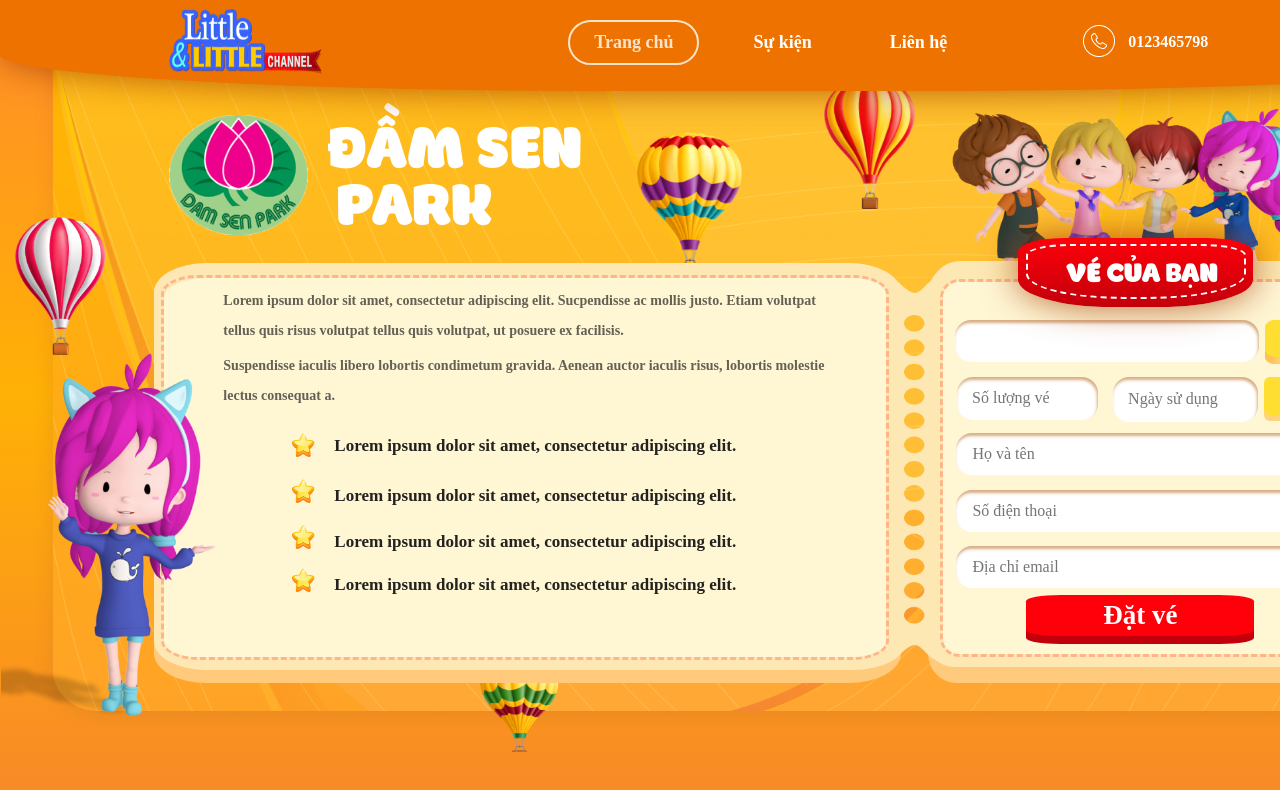
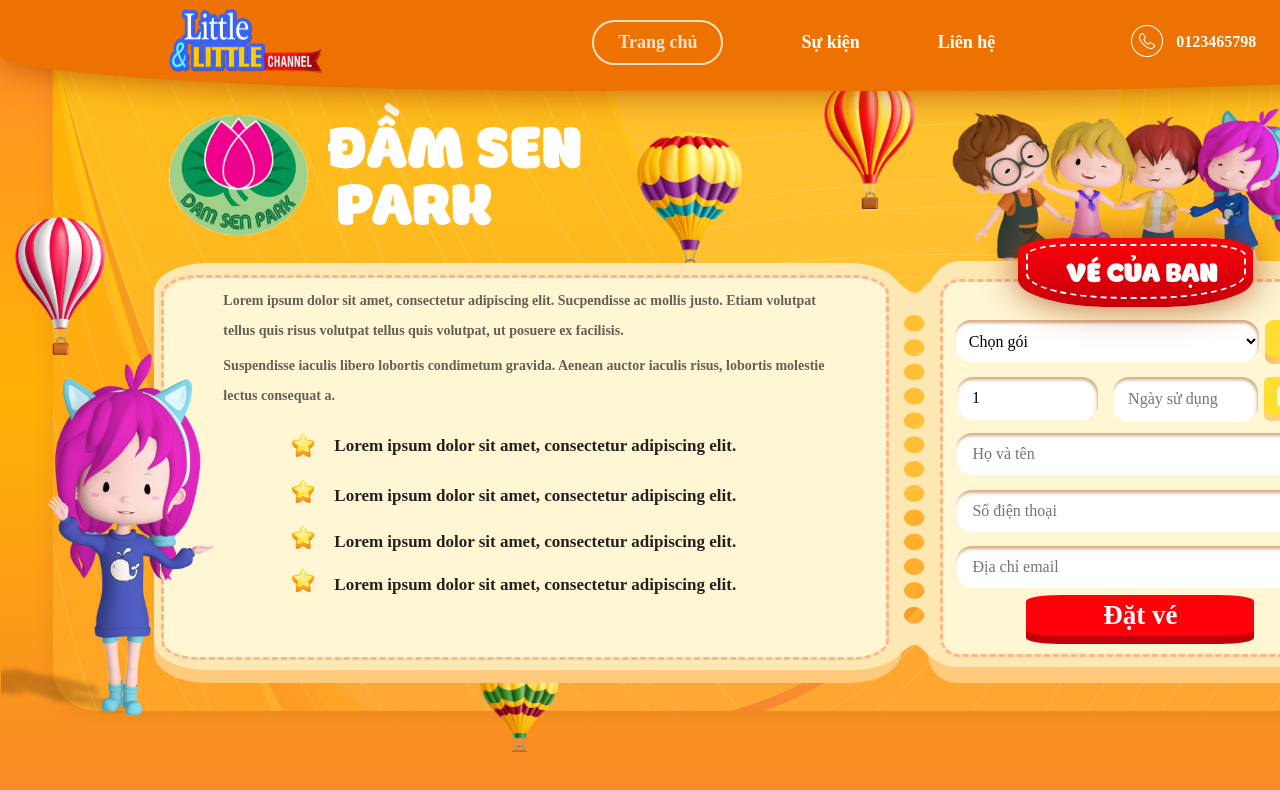
Before and after one commit to PTieng/Project2, a React (Create React App) app: page / in a window 1280 px wide. Shown: the top 790 px of the page. Built offline with nearby package versions, Linux system fonts and the light colour scheme; a web font is replaced by a local one.

Commit message:
get data form firebase in payment success

```diff
--- a/src/App.css
+++ b/src/App.css
@@ -72,7 +72,8 @@
     align-items: center;
 }
 
-.active {
+
+.text-decoration-none.active {
     display: flex;
     padding: 10px 24px;
     align-items: flex-start;
@@ -81,9 +82,19 @@
     border: 2px solid var(--w, #FFF);
     gap: 10px;
     opacity: 0.800000011920929;
-    margin-left: 30px;
-
-}
+
+
+}
+
+.header ul {
+    margin-top: -10px;
+
+}
+
+
+
+/* active */
+/* .text-decoration-none .active {} */
 
 .nav-item {
     display: flex;
@@ -536,7 +547,7 @@
     box-shadow: -1px 3px 3px 0px rgba(178, 91, 11, 0.50) inset;
     border: none;
     outline: none;
-    padding: 15px;
+    padding-left: 10px;
 
 }
 
@@ -818,6 +829,8 @@
     top: 37%;
     left: 55px;
 }
+
+
 
 .input-contact-email {
     display: flex;
@@ -1513,6 +1526,13 @@
     transition: transform 0.3s ease, box-shadow 0.3s ease;
 }
 
+.payment .date {
+    position: absolute;
+    top: 55%;
+    right: 10%;
+    z-index: 5;
+}
+
 .payment .box-title-right {
     position: absolute;
     z-index: 5;
@@ -1764,9 +1784,10 @@
 }
 
 .calendar {
-    width: 30px;
-    height: 30px;
-    margin-right: 15px !important;
+    width: 25px;
+    height: 25px;
+    margin-left: -16%;
+    z-index: 5;
 }
 
 .payment .form-input-left-1 .label {
--- a/src/components/Header.tsx
+++ b/src/components/Header.tsx
@@ -1,8 +1,10 @@
 import React from "react";
-import { Link } from "react-router-dom";
+import { Link, useLocation } from "react-router-dom";
 import logo from "../image/logo.png";
 import phone from "../image/frame_21.png";
 const Header = () => {
+  const location = useLocation();
+
   return (
     <div>
       <div className="header">
@@ -13,18 +15,33 @@
           <div className="group-1 d-flex">
             <nav className="navbar">
               <ul className="list-unstyled d-flex">
-                <li className="nav-item active">
-                  <Link to="/" className="text-decoration-none">
+                <li className="nav-item ">
+                  <Link
+                    to="/"
+                    className={`text-decoration-none ${
+                      location.pathname === "/" ? "active" : ""
+                    }`}
+                  >
                     Trang chủ
                   </Link>
                 </li>
                 <li className="nav-item ">
-                  <Link to="/event" className="text-decoration-none">
+                  <Link
+                    to="/event"
+                    className={`text-decoration-none ${
+                      location.pathname === "/event" ? "active" : ""
+                    }`}
+                  >
                     Sự kiện
                   </Link>
                 </li>
                 <li className="nav-item">
-                  <Link to="/contact" className="text-decoration-none">
+                  <Link
+                    to="/contact"
+                    className={`text-decoration-none ${
+                      location.pathname === "/contact" ? "active" : ""
+                    }`}
+                  >
                     Liên hệ
                   </Link>
                 </li>
--- a/src/pages/Home.tsx
+++ b/src/pages/Home.tsx
@@ -1,7 +1,6 @@
-import { CalendarOutlined } from "@ant-design/icons";
 import { DatePicker, Button } from "antd";
 import dayjs from "dayjs";
-import React, { useRef, useState } from "react";
+import React, { useState, createContext } from "react";
 import ballon1 from "../image/img_ballon1.png";
 import ballon2 from "../image/img_ballon2.png";
 import img3 from "../image/img3.png";
@@ -16,11 +15,63 @@
 import input1 from "../image/icon-input1.png";
 import arrowIcon from "../image/arrowIcon.png";
 import start from "../image/star.png";
+import calendarImg from "../image/calendar.png";
+import { useDispatch } from "react-redux";
+import { HomeInput } from "../redux/slice/homeSlice";
+
+import { useNavigate } from "react-router-dom";
+
+export const FormDataContext = createContext<HomeInput | null>(null);
+
 const Home = () => {
-  const [date, setDate] = useState("");
+  const [date, setDate] = useState<string>("");
+  const navigate = useNavigate();
+  const [formData, setFormData] = useState<HomeInput>({
+    packages: "",
+    name: "",
+    quantity: "1",
+    price: 90,
+    email: "",
+    phone: "",
+    date: "",
+  });
+  const dispatch: any = useDispatch();
 
-  const handleDateChange = (e: any) => {
-    setDate(dayjs(e).format("DD/MM/YYYY"));
+  const handleChange = (e: any) => {
+    setFormData({
+      ...formData,
+      // date: date,
+      [e.target.name]: e.target.value,
+    });
+  };
+
+  const handleSubmit = () => {
+    navigate(
+      `/payment?packages=${encodeURIComponent(
+        formData.packages
+      )}&name=${encodeURIComponent(
+        formData.name
+      )}&quantity=${encodeURIComponent(
+        formData.quantity
+      )}&price=${encodeURIComponent(formData.price)}&email=${encodeURIComponent(
+        formData.email
+      )}&phone=${encodeURIComponent(formData.phone)}&date=${encodeURIComponent(
+        formData.date || ""
+      )}`
+    );
+  };
+
+  // const handleDateChange = (e: any) => {
+  //   setDate(dayjs(e).format("DD/MM/YYYY"));
+  // };
+  const handleDateChange = (date: dayjs.Dayjs | null) => {
+    if (date) {
+      const formattedDate = date.format("DD/MM/YYYY");
+      setFormData({
+        ...formData,
+        date: formattedDate,
+      });
+    }
   };
   return (
     <div>
@@ -103,9 +154,18 @@
                 <div className="right-box2">
                   <div className="right-box3">
                     <div className="right-box4">
-                      <form action="">
+                      <form action="" onSubmit={handleSubmit}>
                         <div className="form-input1">
-                          <input type="text" className="input-rightbox-1" />
+                          <select
+                            className="input-rightbox-1"
+                            onChange={handleChange}
+                            required
+                            name="packages"
+                            value={formData.packages}
+                          >
+                            <option value="">Chọn gói</option>
+                            <option value="Gói 1">Gói gia đình</option>
+                          </select>
                           <img src={input1} alt="" className="icon1" />
                           <img src={arrowIcon} alt="" className="icon1-2" />
                         </div>
@@ -116,18 +176,29 @@
                             className="input-rightbox-2"
                             placeholder="Số lượng vé"
                             min={1}
+                            onChange={handleChange}
+                            name="quantity"
+                            required
+                            value={formData.quantity}
                           />
                           <input
                             type="text"
                             className="input-rightbox-2-2"
                             placeholder="Ngày sử dụng"
-                            value={date}
+                            value={formData.date || ""}
+                            onChange={handleChange}
+                            name="date"
+                            required
                           />
                           <div className="btn-date">
-                            <Button
-                              className="btndate"
-                              icon={<CalendarOutlined />}
-                            ></Button>
+                            <Button className="btndate">
+                              <img
+                                src={calendarImg}
+                                alt=""
+                                className="calendar
+                                "
+                              />
+                            </Button>
 
                             <DatePicker
                               picker="date"
@@ -137,6 +208,8 @@
                                 width: "80px",
                                 height: "50px",
                                 opacity: 0,
+                                position: "absolute",
+                                top: " 28%",
                               }}
                             />
                           </div>
@@ -146,6 +219,10 @@
                             type="text"
                             className="input-rightbox-3"
                             placeholder="Họ và tên"
+                            onChange={handleChange}
+                            name="name"
+                            value={formData.name}
+                            required
                           />
                         </div>
                         <div className="form-input4">
@@ -153,6 +230,10 @@
                             type="text"
                             className="input-rightbox-4"
                             placeholder="Số điện thoại"
+                            onChange={handleChange}
+                            name="phone"
+                            value={formData.phone}
+                            required
                           />
                         </div>
                         <div className="form-input5">
@@ -160,6 +241,10 @@
                             type="text"
                             className="input-rightbox-5"
                             placeholder="Địa chỉ email"
+                            onChange={handleChange}
+                            name="email"
+                            value={formData.email}
+                            required
                           />
                         </div>
 
--- a/src/pages/Payment.tsx
+++ b/src/pages/Payment.tsx
@@ -1,19 +1,36 @@
-import { CalendarOutlined } from "@ant-design/icons";
 import { Button, DatePicker } from "antd";
 import dayjs from "dayjs";
-import React, { useState } from "react";
-import background from "../image/bg.png"
-import payment1 from "../image/img-payment.png"
-import vector from "../image/Vector.png"
-import calendarImg from "../image/calendar.png"
+import React, { useContext, useState } from "react";
+import background from "../image/bg.png";
+import payment1 from "../image/img-payment.png";
+import vector from "../image/Vector.png";
+import calendarImg from "../image/calendar.png";
+import { FormDataContext } from "./Home";
+import { useLocation } from "react-router-dom";
 
 const Payment = () => {
   const [date, setDate] = useState("");
+  const data = useContext(FormDataContext);
+  console.log(data);
 
   const handleDateChange = (e: any) => {
     setDate(dayjs(e).format("DD/MM/YYYY"));
     console.log(date);
   };
+  const location = useLocation();
+  const formData = {
+    packages: new URLSearchParams(location.search).get("packages"),
+    name: new URLSearchParams(location.search).get("name"),
+    quantity: new URLSearchParams(location.search).get("quantity"),
+    price: new URLSearchParams(location.search).get("price"),
+    email: new URLSearchParams(location.search).get("email"),
+    phone: new URLSearchParams(location.search).get("phone"),
+    date: new URLSearchParams(location.search).get("date"),
+  };
+
+  const price = Number(formData.quantity) * Number(formData.price);
+  console.log(price);
+
   return (
     <div>
       <div className="content">
@@ -32,33 +49,57 @@
                     <div className="left-box4">
                       <div className="form-input-left-1">
                         <p className="label">Số tiền thanh toán</p>
-                        <input type="text" className="input-leftbox-1"/>
+                        <input
+                          type="text"
+                          className="input-leftbox-1"
+                          value={price.toFixed(3) + " " + "vnđ"}
+                        />
                       </div>
 
                       <div className="form-input-left-2">
                         <p className="label">Số lượng vé</p>
-                        <input type="text" className="input-leftbox-2" />
+                        <input
+                          type="text"
+                          className="input-leftbox-2"
+                          value={formData.quantity ?? ""}
+                        />
                         <p className="ticket">vé</p>
                       </div>
 
                       <div className="form-input-left-3">
                         <p className="label">Ngày sử dụng</p>
-                        <input type="text" className="input-leftbox-3" />
+                        <input
+                          type="text"
+                          className="input-leftbox-3"
+                          value={formData.date ?? ""}
+                        />
                       </div>
 
                       <div className="form-input-left-4">
                         <p className="label">Thông tin liên hệ</p>
-                        <input type="text" className="input-leftbox-4" />
+                        <input
+                          type="text"
+                          className="input-leftbox-4"
+                          value={formData.name ?? ""}
+                        />
                       </div>
 
                       <div className="form-input-left-5">
                         <p className="label">Điện thoại</p>
-                        <input type="text" className="input-leftbox-5"/>
+                        <input
+                          type="text"
+                          className="input-leftbox-5"
+                          value={formData.phone ?? ""}
+                        />
                       </div>
 
                       <div className="form-input-left-6">
                         <p className="label">Email</p>
-                        <input type="text" className="input-leftbox-6" />
+                        <input
+                          type="text"
+                          className="input-leftbox-6"
+                          value={formData.email ?? ""}
+                        />
                       </div>
                     </div>
                   </div>
--- /dev/null
+++ b/src/redux/slice/homeSlice.ts
@@ -0,0 +1,53 @@
+import { PayloadAction, createAsyncThunk, createSlice } from "@reduxjs/toolkit";
+import { firestore } from "../../firebase";
+
+export interface HomeInput {
+  id?: string;
+  packages: string;
+  name: string;
+  quantity: string;
+  price: number;
+  email: string;
+  phone: string;
+  date: string;
+}
+
+interface HomeState {
+  homes: HomeInput[];
+}
+
+const initialState: HomeState = {
+  homes: [],
+};
+
+// export const saveFormData = createAsyncThunk(
+//   "firestore/saveData",
+//   async (formData: HomeInput) => {
+//     await firestore.collection("bookTickets").add(formData);
+//   }
+// );
+
+export const createFormData = createAsyncThunk(
+  "firestore/add",
+  async (data: Omit<HomeInput, "id">) => {
+    const collection = await firestore.collection("bookTickets").add(data);
+    const newdata: HomeInput = { id: collection.id, ...data };
+    return newdata;
+  }
+);
+
+export const homeSlice = createSlice({
+  name: "home",
+  initialState,
+  reducers: {},
+  extraReducers: (builder) => {
+    builder.addCase(
+      createFormData.fulfilled,
+      (state, action: PayloadAction<HomeInput>) => {
+        state.homes.push(action.payload);
+      }
+    );
+  },
+});
+
+export default homeSlice.reducer;
```
Also changed, not shown: src/pages/Details.tsx (+10 -1 lines), src/pages/Events.tsx (+10 -18 lines), src/redux/slice/eventSlice.ts (+22 -18 lines), src/redux/store/store.ts (+13 -12 lines).
